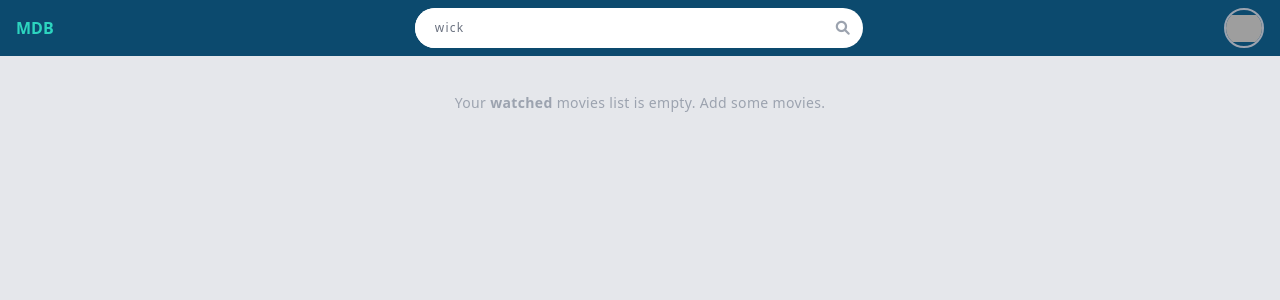
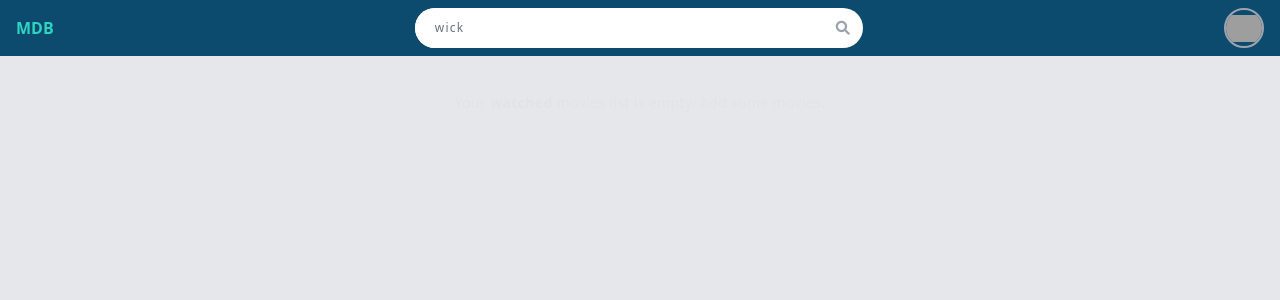
Before and after one commit to Maikolrm/react-movies-app, a React (Vite) app: page /watched in a window 1280 px wide. Shown: the top 300 px of the page. Built offline with nearby package versions, Linux system fonts and the light colour scheme; grey boxes are pictures that could not be loaded.

Commit message:
Components - Container - toggle container opacity using appState

```diff
--- a/src/components/Container.jsx
+++ b/src/components/Container.jsx
@@ -1,9 +1,17 @@
-import React from "react"
+import React, { useContext } from "react"
+
+// CONTEXT
+import AppState from "../AppState"
 
 function Container(props) {
+
+  // APP STATE
+  const appState = useContext(AppState)
+
   return (
-    <div className={`py-10 ${props.grid ? 'px-2 max-w-screen-2xl m-auto grid gap-2 grid-cols-2 md:grid-cols-3 lg:grid-cols-4' : ''}`}>
+    <div className={`py-10 ${appState.blured ? 'relative opacity-5' : ''} ${props.grid ? 'px-2 max-w-screen-2xl m-auto grid gap-2 grid-cols-2 md:grid-cols-3 lg:grid-cols-4' : ''} transition duration-[50ms]`}>
       {props.children}
+      {appState.blured && <div className="absolute inset-0 w-full h-full"></div>}
     </div>
   )
 }
```
